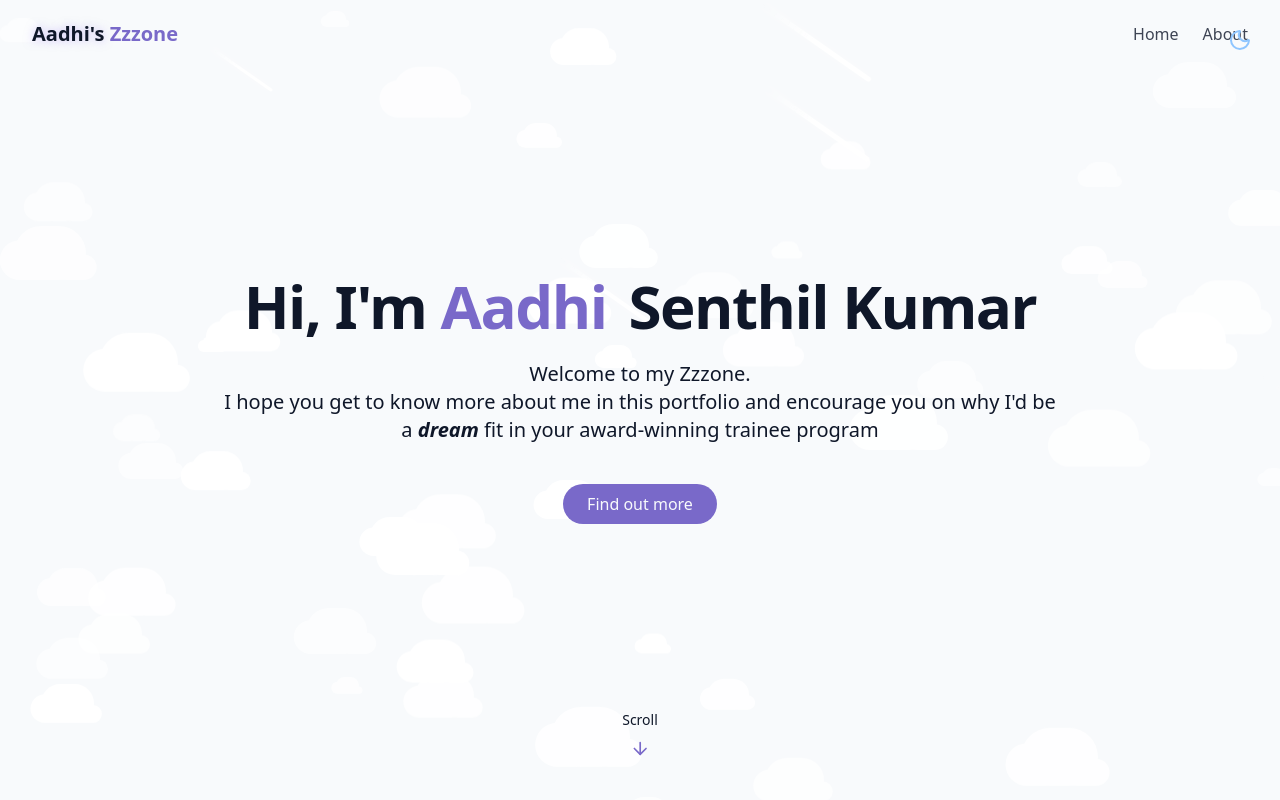
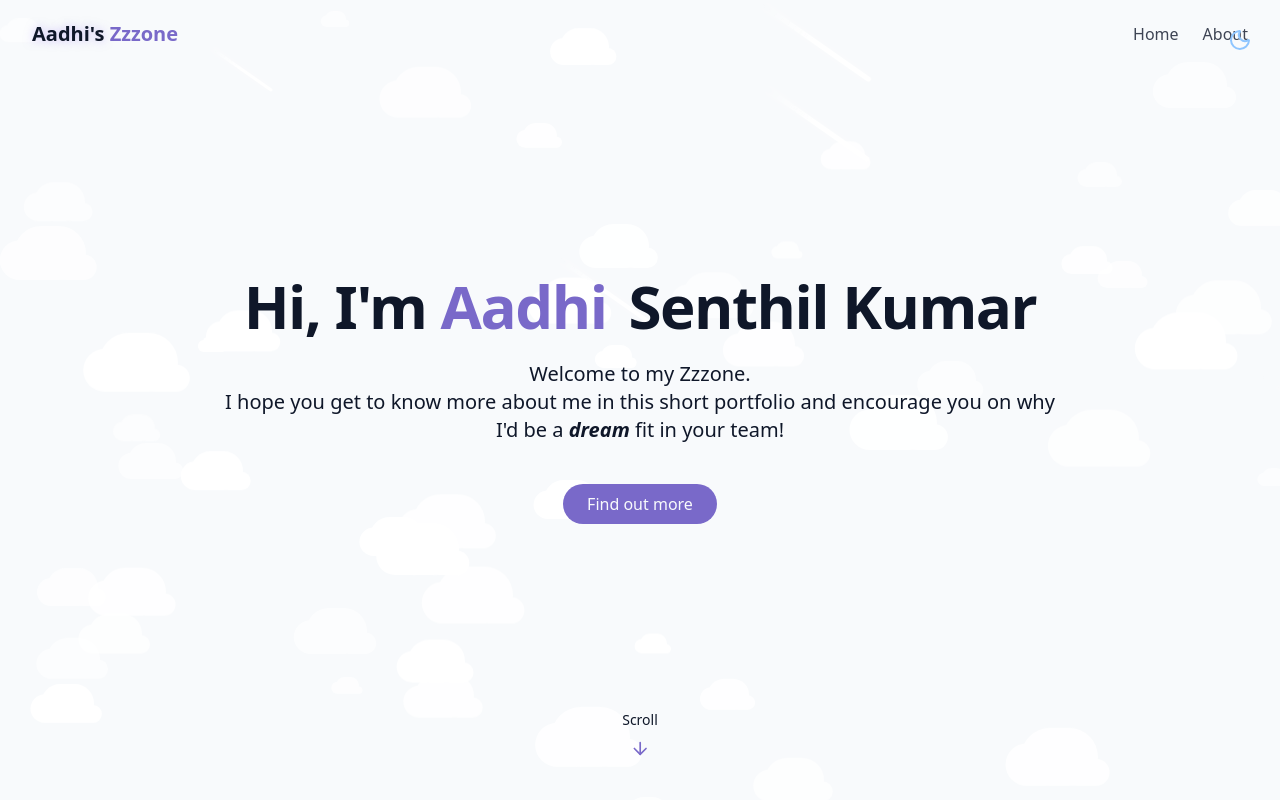
Before and after one commit to asenszn12/trainee_app, a React (Vite) app: page / in a window 1280 px wide. Shown: the top 800 px of the page. Built offline with nearby package versions, Linux system fonts and the light colour scheme.

Commit message:
Update portfolio description for clarity

```diff
--- a/src/components/Hero.jsx
+++ b/src/components/Hero.jsx
@@ -12,9 +12,9 @@ export const HeroSection = () => {
                 </h1>
                 <p className="text-lg md:text-xl mx-auto opacity-0 animate-fade-in-delay-3">
                     Welcome to my Zzzone. <br />
-                    I hope you get to know more about me in this portfolio
+                    I hope you get to know more about me in this short portfolio
                     and encourage you on why I'd be a <i><b>dream</b></i> fit in
-                    your award-winning trainee program
+                    your team!
                 </p>
                 <div className="pt-4 opacity-0 animate-fade-in-delay-4">
                     <button
```
